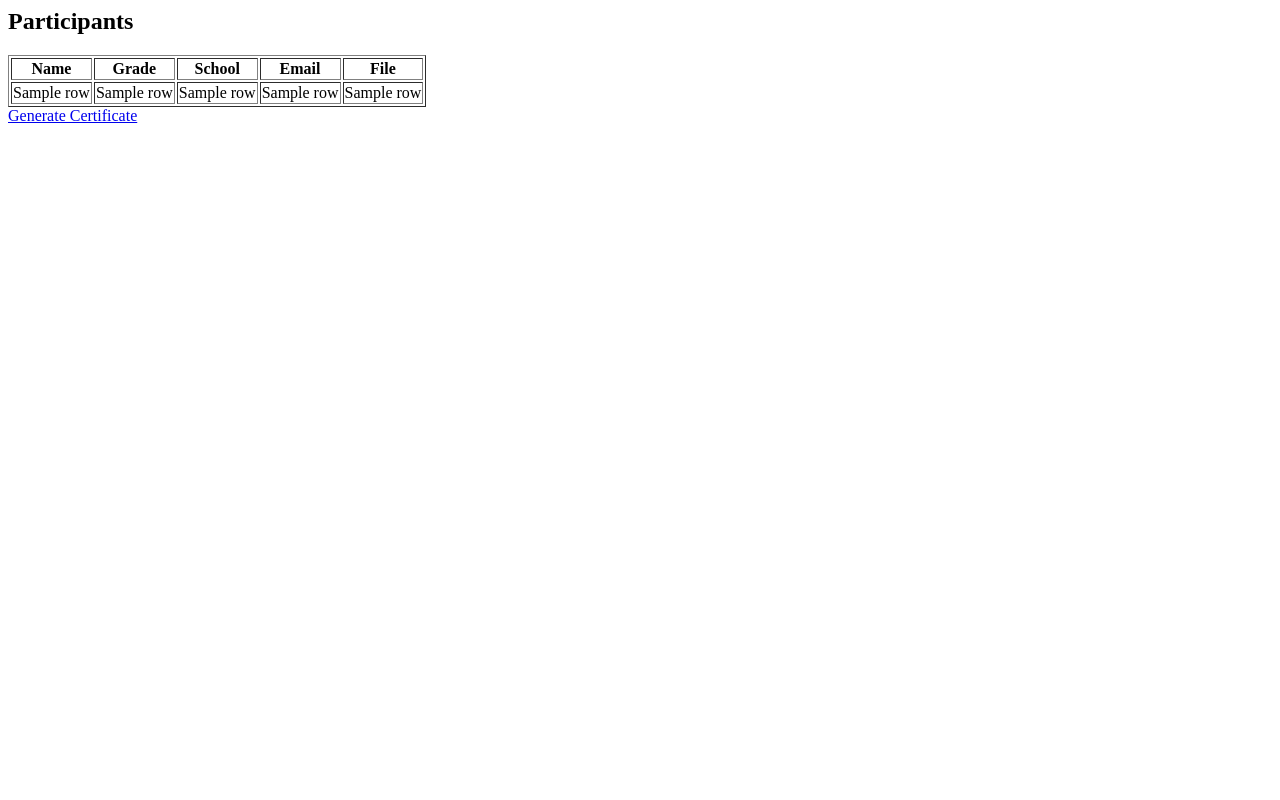
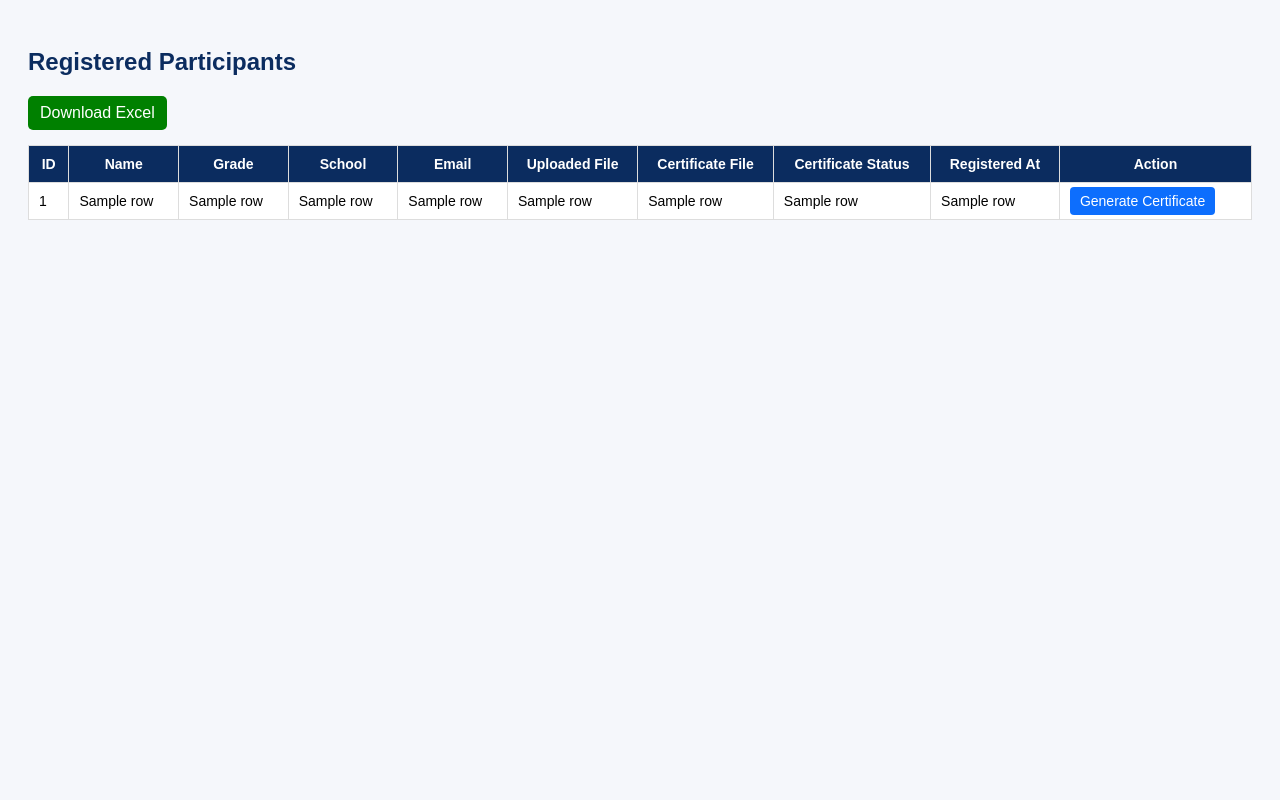
Before and after one commit to Arasu1011/arasutechcontests, a Flask app: template templates/admin.html in a window 1280 px wide. Run offline with Flask 3, Linux system fonts and the light colour scheme; the template is opened without the code that fills it: most values are stand-ins (such as "Sample title", 1, 10 or a date in 2020); parts of the project's set-up code (start-up, migrations or seed data) failed here and were passed over; some libraries are stand-ins or nearby versions.

Commit message:
Update admin.html

```diff
--- a/templates/admin.html
+++ b/templates/admin.html
@@ -1,25 +1,86 @@
-<h2>Participants</h2>
+<!DOCTYPE html>
+<html>
+<head>
+    <title>Admin - Arasutech Global</title>
+    <style>
+        body {
+            font-family: Arial, sans-serif;
+            padding: 20px;
+            background: #f5f7fb;
+        }
+        h2 {
+            color: #0b2c5f;
+        }
+        table {
+            width: 100%;
+            border-collapse: collapse;
+            background: white;
+        }
+        th, td {
+            border: 1px solid #ddd;
+            padding: 10px;
+            font-size: 14px;
+        }
+        th {
+            background: #0b2c5f;
+            color: white;
+        }
+        a.btn {
+            background: #0d6efd;
+            color: white;
+            padding: 6px 10px;
+            text-decoration: none;
+            border-radius: 4px;
+        }
+        .download {
+            display: inline-block;
+            margin-bottom: 15px;
+            background: green;
+            color: white;
+            padding: 8px 12px;
+            text-decoration: none;
+            border-radius: 5px;
+        }
+    </style>
+</head>
+<body>
 
-<table border="1">
+<h2>Registered Participants</h2>
+
+<a class="download" href="/download?key=arasutech@2026">Download Excel</a>
+
+<table>
     <tr>
+        <th>ID</th>
         <th>Name</th>
         <th>Grade</th>
         <th>School</th>
         <th>Email</th>
-    <th>File</th>
+        <th>Uploaded File</th>
+        <th>Certificate File</th>
+        <th>Certificate Status</th>
+        <th>Registered At</th>
+        <th>Action</th>
     </tr>
 
     {% for row in data %}
     <tr>
+        <td>{{ row[0] }}</td>
         <td>{{ row[1] }}</td>
         <td>{{ row[2] }}</td>
         <td>{{ row[3] }}</td>
         <td>{{ row[4] }}</td>
         <td>{{ row[5] }}</td>
+        <td>{{ row[6] }}</td>
+        <td>{{ row[7] }}</td>
+        <td>{{ row[8] }}</td>
+        <td>
+            <a class="btn" href="/generate/{{ row[0] }}?key=arasutech@2026">Generate Certificate</a>
+        </td>
     </tr>
     {% endfor %}
 
 </table>
-<td>
-    <a href="/generate/{{ row[0] }}">Generate Certificate</a>
-</td>
+
+</body>
+</html>
```
Lines whose indentation alone changed are shown as unchanged.
